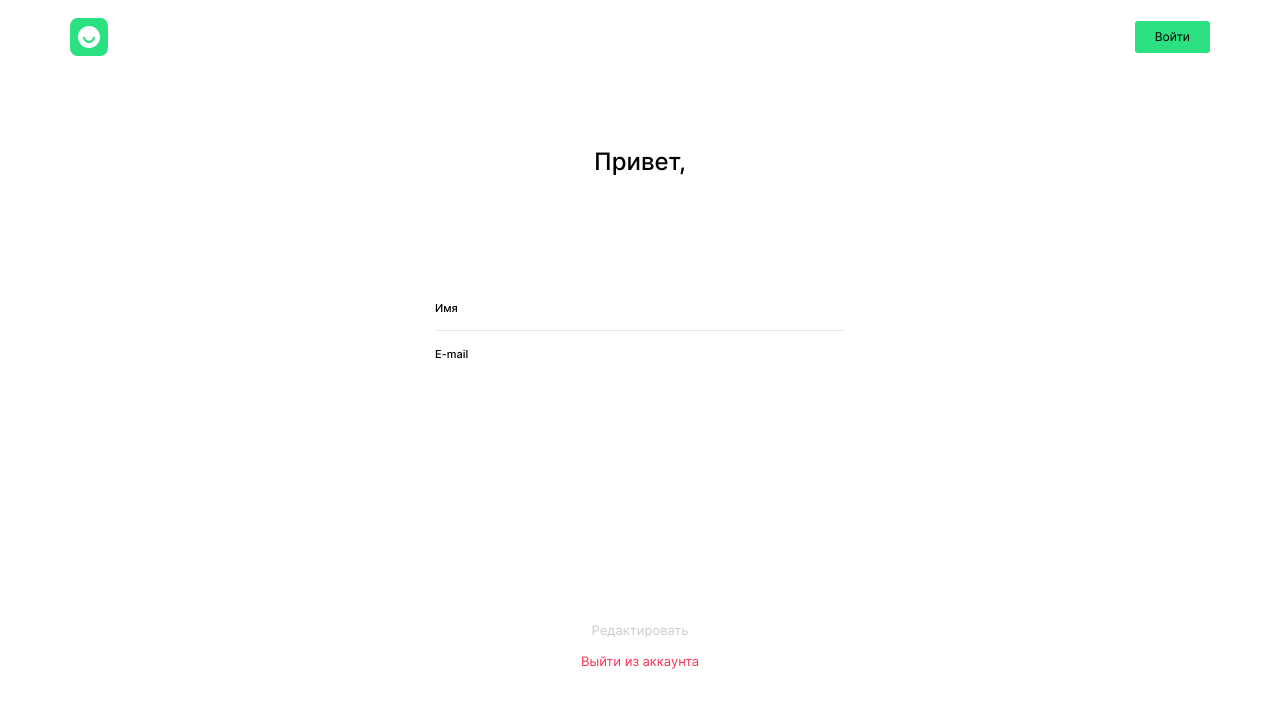
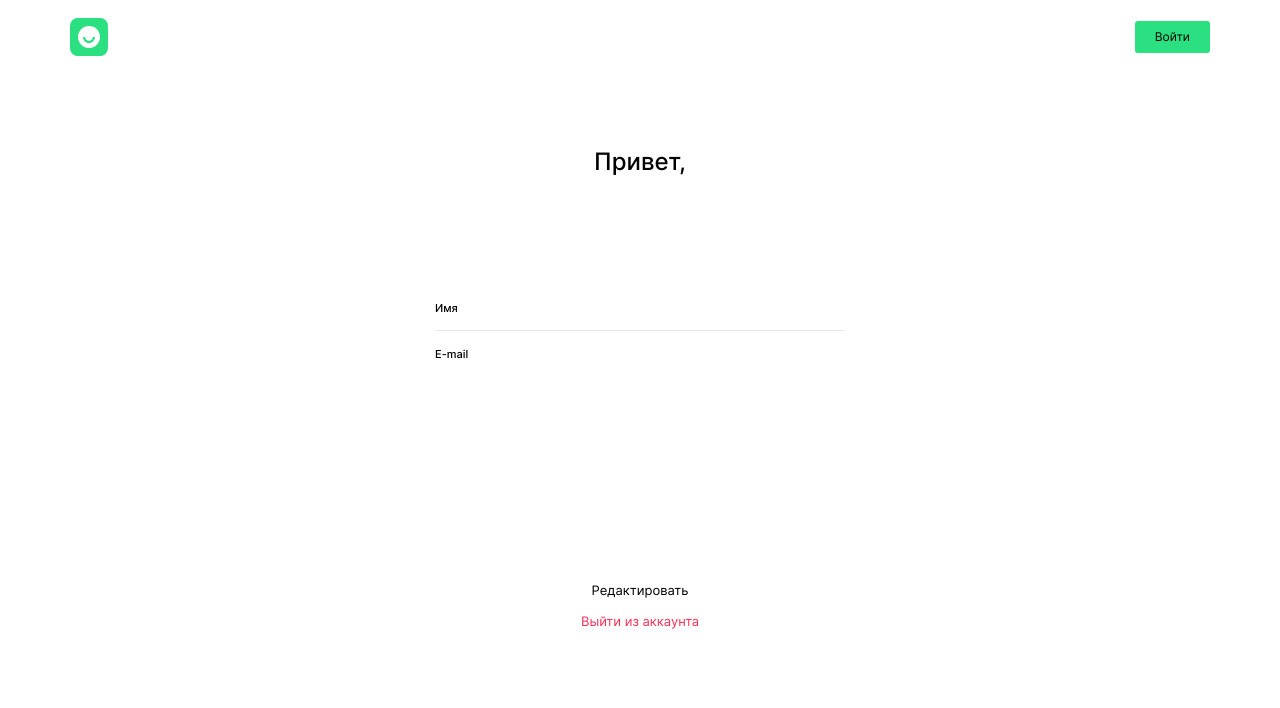
Before and after one commit to Evgeniy-Dvoeglazov/movies-explorer-frontend, a React (Create React App) app: page /profile in a window 1280 px wide. Shown: the top 708 px of the page. Built offline with nearby package versions, Linux system fonts and the light colour scheme; no server answers.

Commit message:
Исправлена ошибка изменения состояния кнопки редактирования профиля

```diff
--- a/src/components/App/App.js
+++ b/src/components/App/App.js
@@ -26,7 +26,7 @@ function App() {
   const [serverError, setServerError] = useState(false);
   const [moreMovies, setMoreMovies] = useState(0);
   const [isSavedMovie, setIsSavedMovie] = useState(false);
-  const [successChangeProfile, setSuccessChangeProfile] = useState('');
+  const [successChangeProfile, setSuccessChangeProfile] = useState(false);
 
   const navigate = useNavigate();
   const location = useLocation();
@@ -212,14 +212,18 @@ function App() {
       apiMain.setUserInfo({ name, email })
         .then((res) => {
           setCurrentUser(res);
-          setSuccessChangeProfile('Данные успешно сохранены');
+          setSuccessChangeProfile(true);
         })
         .catch((err) => {
           console.log(err);
         });
     } else {
-      setSuccessChangeProfile('Указыны текущие данные. Необходимо их изменить');
+      setSuccessChangeProfile(false);
     }
+  }
+
+  function changeVisibleProfileError() {
+    setSuccessChangeProfile(false);
   }
 
   return (
@@ -290,6 +294,7 @@ function App() {
                 onSignOut={handleLogout}
                 onUpdateUser={handleUserUpdate}
                 successChangeProfile={successChangeProfile}
+                changeVisibleProfileError={changeVisibleProfileError}
               />
             </>
           } />
--- a/src/components/Profile/Profile.css
+++ b/src/components/Profile/Profile.css
@@ -56,7 +56,6 @@
 
 .profile__submit-btn_disabled {
   pointer-events: none;
-  opacity: .2;
 }
 
 .profile__exit-btn {
@@ -84,13 +83,13 @@
   color: #ff3055;
 }
 
-.profile__submit-error {
+.profile__submit-info {
   display: block;
   text-align: center;
   font-size: 13px;
   opacity: .8;
   line-height: 1.21;
-  padding: 40px 0 0 0;
+  padding: 20px 0 0 0;
   color: #000;
 }
 
--- a/src/components/Profile/Profile.js
+++ b/src/components/Profile/Profile.js
@@ -1,11 +1,12 @@
 import './Profile.css';
 import { useForm } from 'react-hook-form';
-import { useContext, useEffect } from 'react';
+import { useState, useContext, useEffect } from 'react';
 import { CurrentUserContext } from '../../contexts/CurrentUserContext';
 
 function Profile(props) {
 
   const currentUser = useContext(CurrentUserContext);
+  const [currentDataError, setCurrentDataError] = useState(false);
 
   const { register, formState: { errors, isValid }, getValues, setValue } = useForm({ mode: 'onChange', criteriaMode: 'all' });
 
@@ -21,6 +22,15 @@ function Profile(props) {
       name: getValues('name'),
       email: getValues('email')
     });
+  }
+
+  function checkCurrentData(e) {
+    props.changeVisibleProfileError();
+    if (e.target.value === (currentUser.name || currentUser.email)) {
+      setCurrentDataError(true);
+    } else {
+      setCurrentDataError(false);
+    }
   }
 
   useEffect(() => {
@@ -41,7 +51,8 @@ function Profile(props) {
                 minLength: {
                   value: 2,
                   message: 'Текст должен быть не короче 2 символов.'
-                }
+                },
+                onChange: (e) => checkCurrentData(e)
               })}
             />
           </div>
@@ -59,8 +70,9 @@ function Profile(props) {
             />
           </div>
           {errors.email && <span className={errorClassname('email')}>{errors.email.message}</span>}
-          <span className='profile__submit-error'>{props.successChangeProfile || ''}</span>
-          <button className={`profile__submit-btn button-opacity ${isValid ? '' : 'profile__submit-btn_disabled'}`} disabled={props.isLoading} type="submit">Редактировать</button>
+          {currentDataError && <span className='profile__submit-info'>Указыны текущие данные. Необходимо их изменить</span>}
+          {props.successChangeProfile && <span className='profile__submit-info'>Данные успешно сохранены</span>}
+          <button className={`profile__submit-btn button-opacity ${(isValid && !currentDataError && !props.successChangeProfile) ? '' : 'profile__submit-btn_disabled'}`} disabled={props.isLoading} type="submit">Редактировать</button>
         </form>
         <button className="profile__exit-btn button-opacity" type="button" onClick={handleExitBtn}>Выйти из&nbsp;аккаунта</button>
       </div>
```
